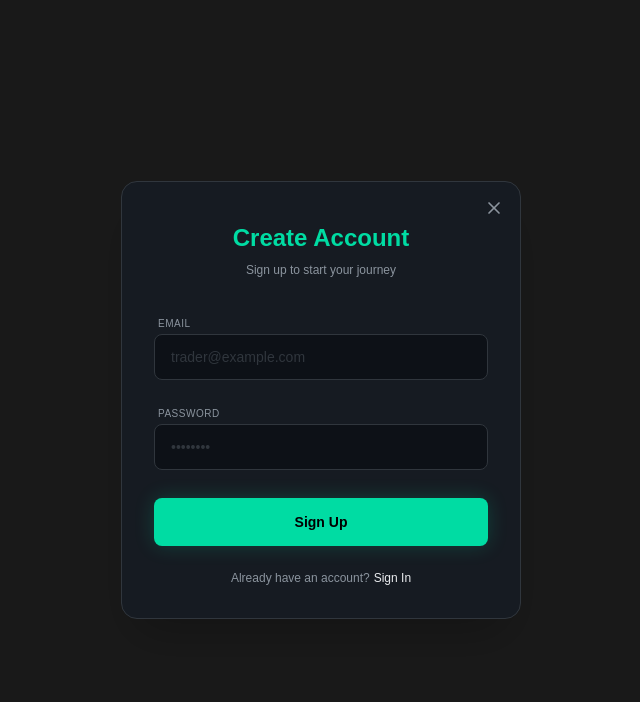
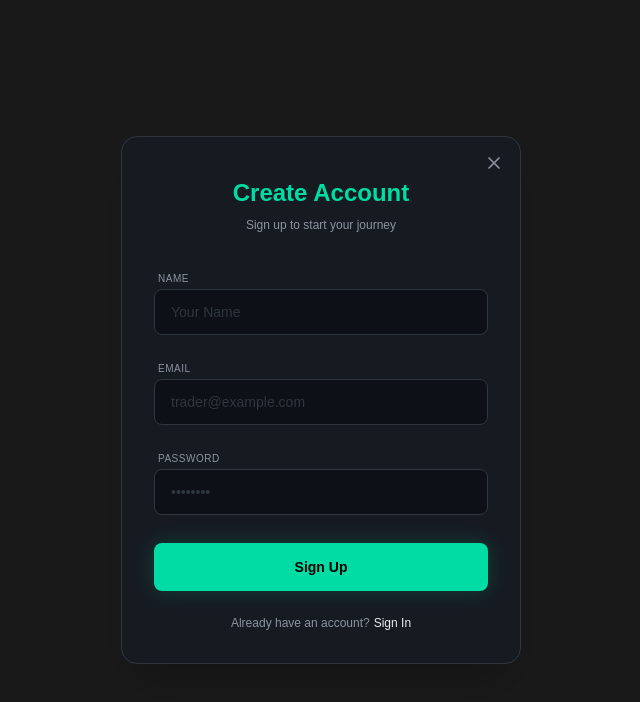
Before and after one commit to nihonor/my-journal-front, a Next.js app: page /dashboard in a window 1280 px wide. Both pictures are taken after a click on the element "Sign up". Shown: the top 702 px of the page, without its empty margins (319-959 px from the left). Built offline with nearby package versions, Linux system fonts and the light colour scheme.

Commit message:
feat: implement initial dashboard with trade management, analytics, and authentication.

```diff
--- a/app/dashboard/page.tsx
+++ b/app/dashboard/page.tsx
@@ -100,11 +100,15 @@ export default function Dashboard() {
     const handleAuth = async (data: any, isRegister: boolean) => {
         try {
             const endpoint = isRegister ? '/auth/register' : '/auth/login';
+            console.log('Attempting authentication:', { endpoint, email: data.email });
             const res = await api.post(endpoint, data);
+            console.log('Authentication successful');
             localStorage.setItem('token', res.data.token);
             fetchData();
-        } catch (error) {
-            alert('Authentication failed');
+        } catch (error: any) {
+            console.error('Authentication error:', error.response?.data || error.message);
+            const errorMessage = error.response?.data?.msg || error.response?.data?.message || 'Authentication failed';
+            alert(errorMessage);
         }
     };
 
--- a/components/AuthOverlay.tsx
+++ b/components/AuthOverlay.tsx
@@ -9,12 +9,16 @@ interface Props {
 
 export default function AuthOverlay({ onAuth }: Props) {
     const [isRegister, setIsRegister] = useState(false);
+    const [name, setName] = useState('');
     const [email, setEmail] = useState('');
     const [password, setPassword] = useState('');
 
     const handleSubmit = (e: React.FormEvent) => {
         e.preventDefault();
-        onAuth({ email, password, name: 'Trader' }, isRegister);
+        const data = isRegister
+            ? { name, email, password }
+            : { email, password };
+        onAuth(data, isRegister);
     };
 
     return (
@@ -39,6 +43,20 @@ export default function AuthOverlay({ onAuth }: Props) {
                     </div>
 
                     <form onSubmit={handleSubmit} className="space-y-5">
+                        {isRegister && (
+                            <div className="space-y-1.5">
+                                <label className="text-[#8B949E] text-[10px] font-medium uppercase tracking-wider ml-1">Name</label>
+                                <input
+                                    type="text"
+                                    required
+                                    className="w-full bg-[#0D1117] border border-[#30363D] text-[#EAECEF] px-4 py-3 rounded-lg focus:border-[#00DCA3] outline-none transition-all placeholder:text-[#30363D] text-sm"
+                                    placeholder="Your Name"
+                                    value={name}
+                                    onChange={e => setName(e.target.value)}
+                                />
+                            </div>
+                        )}
+
                         <div className="space-y-1.5">
                             <label className="text-[#8B949E] text-[10px] font-medium uppercase tracking-wider ml-1">Email</label>
                             <input
--- a/utils/api.ts
+++ b/utils/api.ts
@@ -1,7 +1,7 @@
 import axios from 'axios';
 
 const api = axios.create({
-    baseURL: 'https://my-journal-back.onrender.com/api',
+    baseURL: 'http://localhost:5000/api',
     headers: {
         'Content-Type': 'application/json',
     },
```
